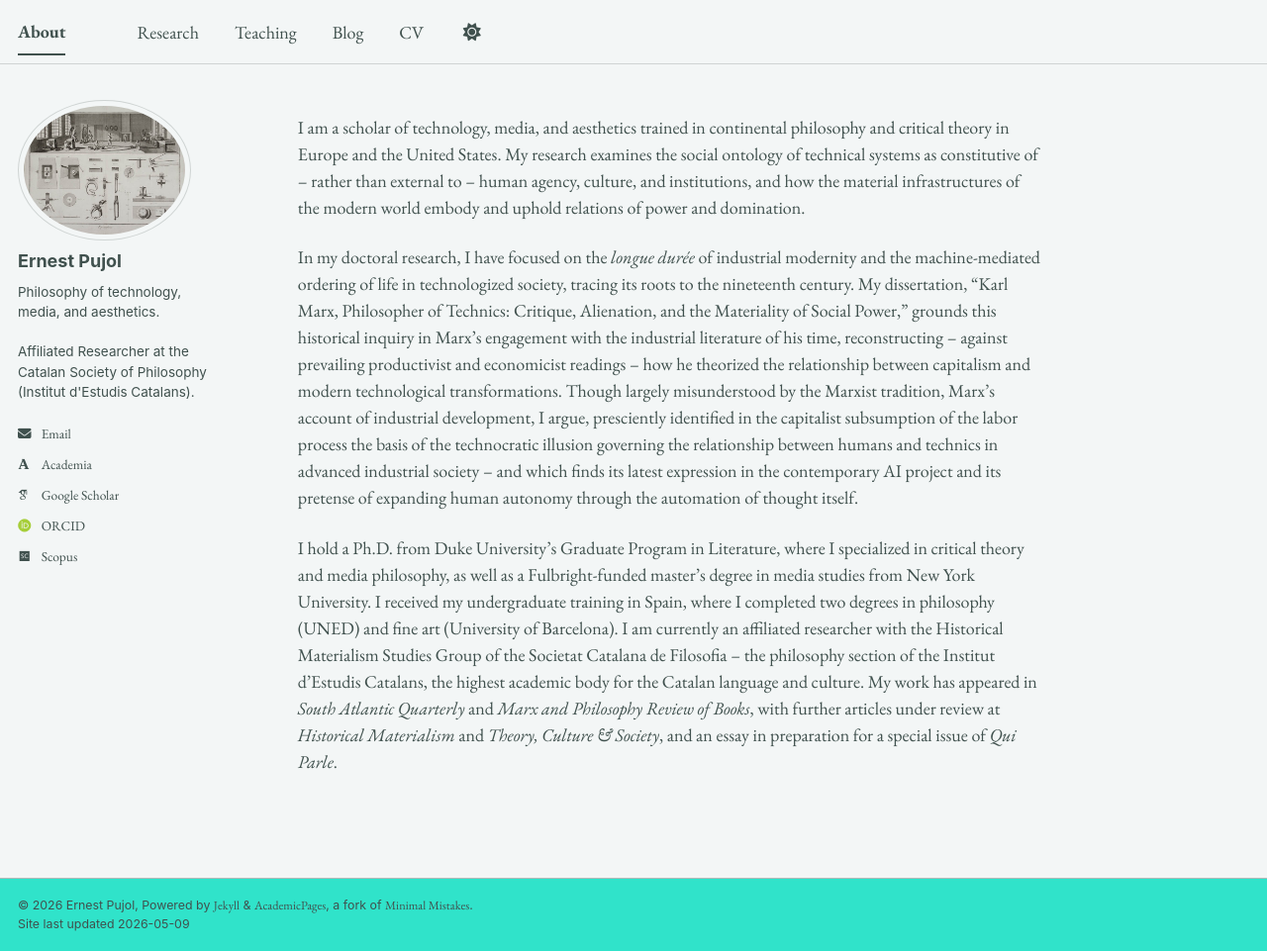
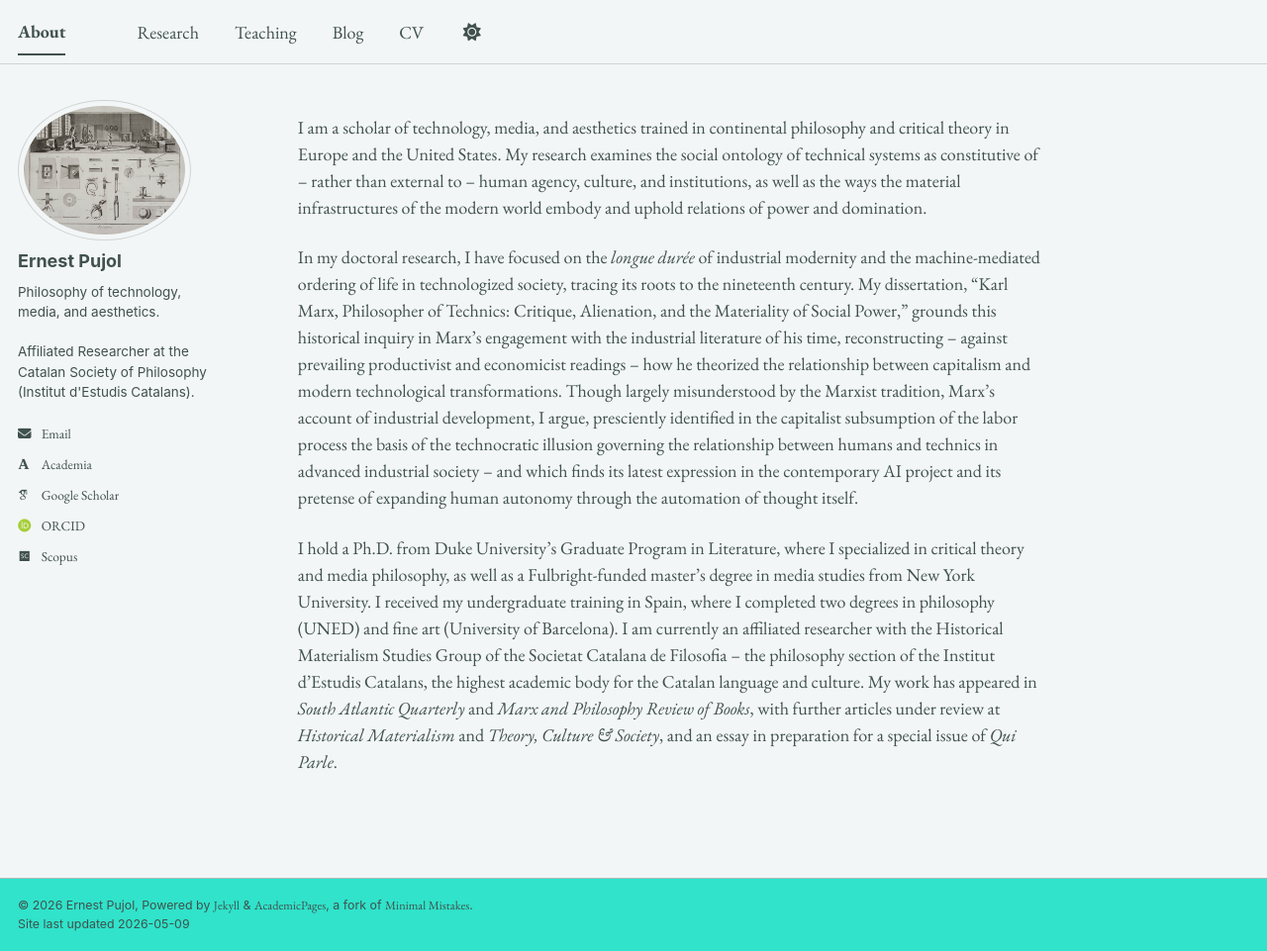
Before and after one commit to epujol90/epujol90.github.io, a Jekyll site: the page built from _pages/about.md, in a window 1280 px wide and 961 px high. Shown: the whole window at 99% size. Built offline with Jekyll 4.4.1, drawn with Linux system fonts in a browser that asks for light colours; some web fonts are replaced; a script bundle is joined from its source files by our own code; library files that are not in the unit come from our copies.

Commit message:
Update about.md

```diff
--- a/_pages/about.md
+++ b/_pages/about.md
@@ -6,7 +6,7 @@ redirect_from:
   - /about/
   - /about.html
 ---
-I am a scholar of technology, media, and aesthetics trained in continental philosophy and critical theory in Europe and the United States. My research examines the social ontology of technical systems as constitutive of -- rather than external to -- human agency, culture, and institutions, and how the material infrastructures of the modern world embody and uphold relations of power and domination.
+I am a scholar of technology, media, and aesthetics trained in continental philosophy and critical theory in Europe and the United States. My research examines the social ontology of technical systems as constitutive of -- rather than external to -- human agency, culture, and institutions, as well as the ways the material infrastructures of the modern world embody and uphold relations of power and domination.
 
 In my doctoral research, I have focused on the _longue durée_ of industrial modernity and the machine-mediated ordering of life in technologized society, tracing its roots to the nineteenth century. My dissertation, “Karl Marx, Philosopher of Technics: Critique, Alienation, and the Materiality of Social Power,” grounds this historical inquiry in Marx’s engagement with the industrial literature of his time, reconstructing -- against prevailing productivist and economicist readings -- how he theorized the relationship between capitalism and modern technological transformations. Though largely misunderstood by the Marxist tradition, Marx’s account of industrial development, I argue, presciently identified in the capitalist subsumption of the labor process the basis of the technocratic illusion governing the relationship between humans and technics in advanced industrial society -- and which finds its latest expression in the contemporary AI project and its pretense of expanding human autonomy through the automation of thought itself.
 
```
